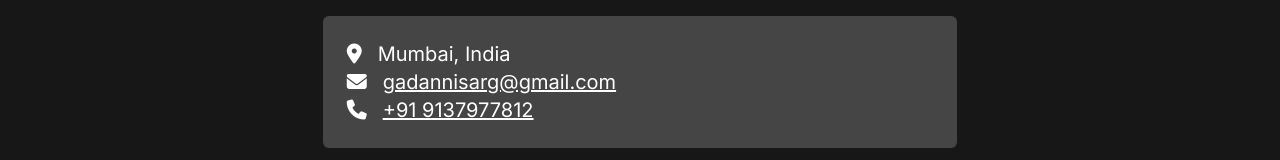
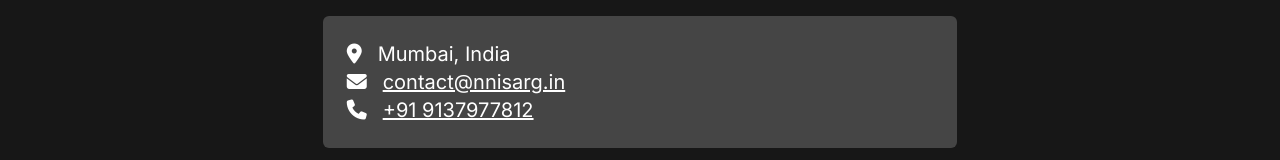
Before and after one commit to hect1k/portfolio, an Astro site: page /contact in a window 1280 px wide. Shown: the part 232-392 px from the top of the page. Built offline with nearby package versions, Linux system fonts and the light colour scheme; Astro itself is replaced by a stand-in of ours.

Commit message:
contact@nnisarg.in

```diff
--- a/src/pages/contact.astro
+++ b/src/pages/contact.astro
@@ -12,7 +12,7 @@ import ScreenLayout from "@layouts/Screen.astro";
       </div>
       <div class="flex items-center gap-4">
         <i class="fas fa-envelope"></i>
-        <h2><a class="underline" href="mailto:gadannisarg@gmail.com">gadannisarg@gmail.com</a></h2>
+        <h2><a class="underline" href="mailto:contact@nnisarg.in">contact@nnisarg.in</a></h2>
       </div>
       <div class="flex items-center gap-4">
         <i class="fas fa-phone"></i>
```
